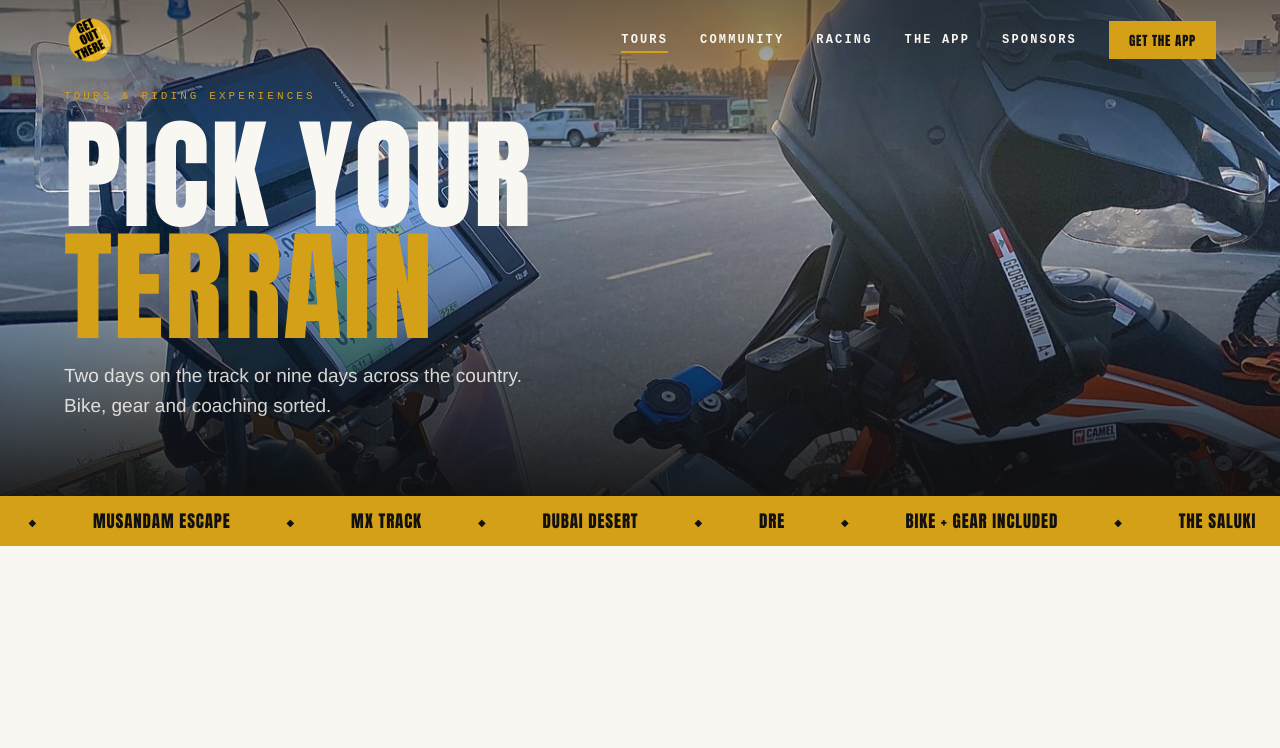
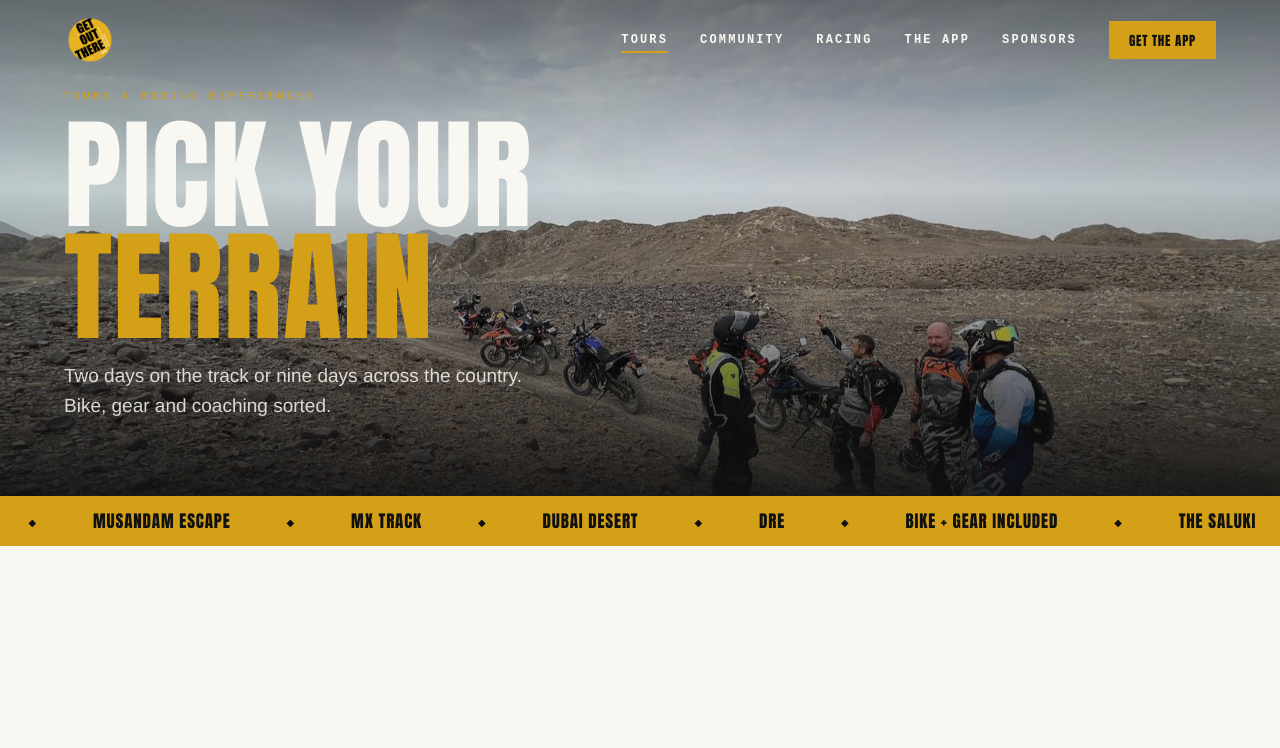
Before and after one commit to getoutthereuae/v2, a plain HTML site: page tours.html in a window 1280 px wide. Shown: the top 748 px of the page. Drawn offline with Linux system fonts and the light colour scheme.

Commit message:
Add files via upload

```diff
--- a/tours.html
+++ b/tours.html
@@ -39,7 +39,7 @@
 </div>
 
 <header class="hero hero--inner">
-  <div class="hero__media"><img src="assets/img/roadbook-sunset.jpg" alt="Roadbook riding at sunset" data-parallax fetchpriority="high"></div>
+  <div class="hero__media"><img src="assets/img/tours-hero.jpg" alt="GOT riders out on tour" data-parallax fetchpriority="high"></div>
   <div class="hero__content">
     <span class="label label--ondark">Tours &amp; riding experiences</span>
     <h1 class="display h-giant">Pick your<br><span class="gold">terrain</span></h1>
```
Also changed, not shown: assets/img/tours-hero.jpg (added).
